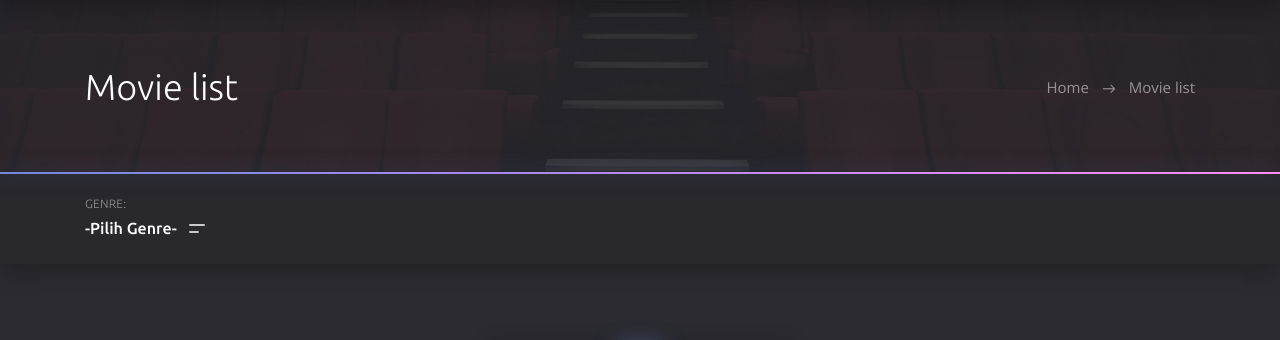
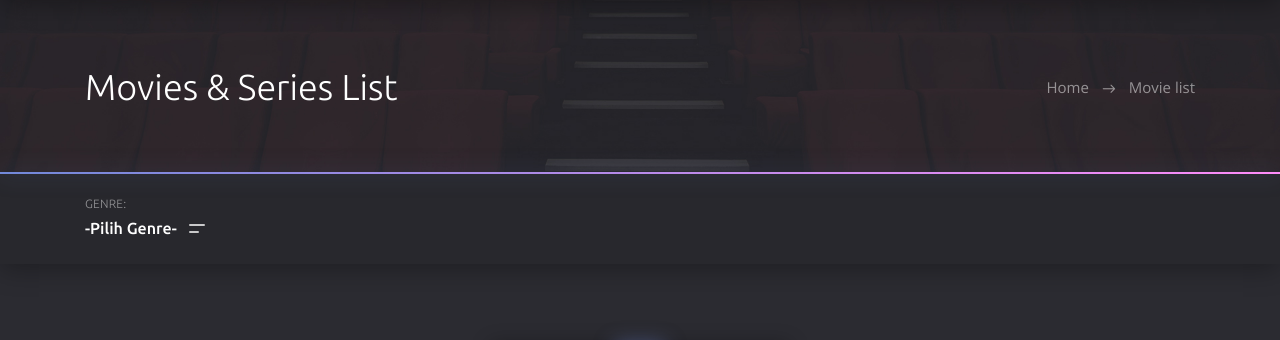
Before and after one commit to Gutei/dramasia, a Django app: a page that uses dash/dramasia/templates/dramasia/movies/movie-list.html in a window 1280 px wide. Shown: the part 90-430 px from the top of the page. Run offline with Django 3.2, Linux system fonts and the light colour scheme; data that the repository does not hold is empty; parts of the project's set-up code (start-up, migrations or seed data) failed here and were passed over; some libraries are stand-ins or nearby versions.

Commit message:
Fix movie list

```diff
--- a/dash/dramasia/templates/dramasia/movies/movie-list.html
+++ b/dash/dramasia/templates/dramasia/movies/movie-list.html
@@ -31,7 +31,7 @@
 				<div class="col-12">
 					<div class="section__wrap">
 						<!-- section title -->
-						<h2 class="section__title">Movie list</h2>
+						<h2 class="section__title">Movies & Series List</h2>
 						<!-- end section title -->
 
 						<!-- breadcrumb -->
```
